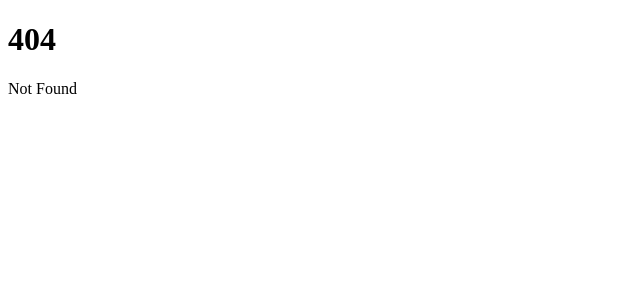
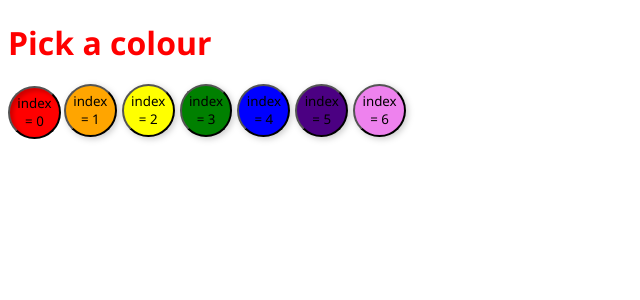
Before and after one commit to staswerno/svelte_tutorial, a SvelteKit app: page /each in a window 1280 px wide. Before the commit this address had no page. Shown: the top 300 px of the page, without its empty margins (0-640 px from the left). Built offline with nearby package versions, Linux system fonts and the light colour scheme.

Commit message:
add each loop

```diff
--- /dev/null
+++ b/src/routes/each/+page.svelte
@@ -0,0 +1,54 @@
+<script>
+	const colors = ['red', 'orange', 'yellow', 'green', 'blue', 'indigo', 'violet'];
+	let selected = colors[0];
+</script>
+
+<h1 style="color: {selected}">Pick a colour</h1>
+
+<div>
+    <!-- rather than write a button for each color... -->
+    <!-- get current index as second argument -->
+    {#each colors as color, i}
+        <button
+            aria-current={selected === color}
+            aria-label="{color}"
+            style="background: {color}"
+            on:click={() => selected = color}
+        >index = {i}</button>
+    {/each}
+    <!-- The expression (colors, in this case) can be any array
+         or array-like object (i.e. it has a length property).
+         You can loop over generic iterables with each [...iterable].-->
+</div>
+
+<style>
+    * {
+        font-family:'Segoe UI', Tahoma, Geneva, Verdana, sans-serif;
+    }
+
+	h1 {
+		transition: color 0.2s;
+	}
+
+	div {
+		display: grid;
+		grid-template-columns: repeat(7, 1fr);
+		grid-gap: 5px;
+		max-width: 400px;
+	}
+
+	button {
+		aspect-ratio: 1;
+		border-radius: 50%;
+		background: var(--color, #fff);
+		transform: translate(-2px,-2px);
+		filter: drop-shadow(2px 2px 3px rgba(0,0,0,0.2));
+		transition: all 0.1s;
+	}
+
+	button[aria-current="true"] {
+		transform: none;
+		filter: none;
+		box-shadow: inset 3px 3px 4px rgba(0,0,0,0.2);
+	}
+</style>
```
